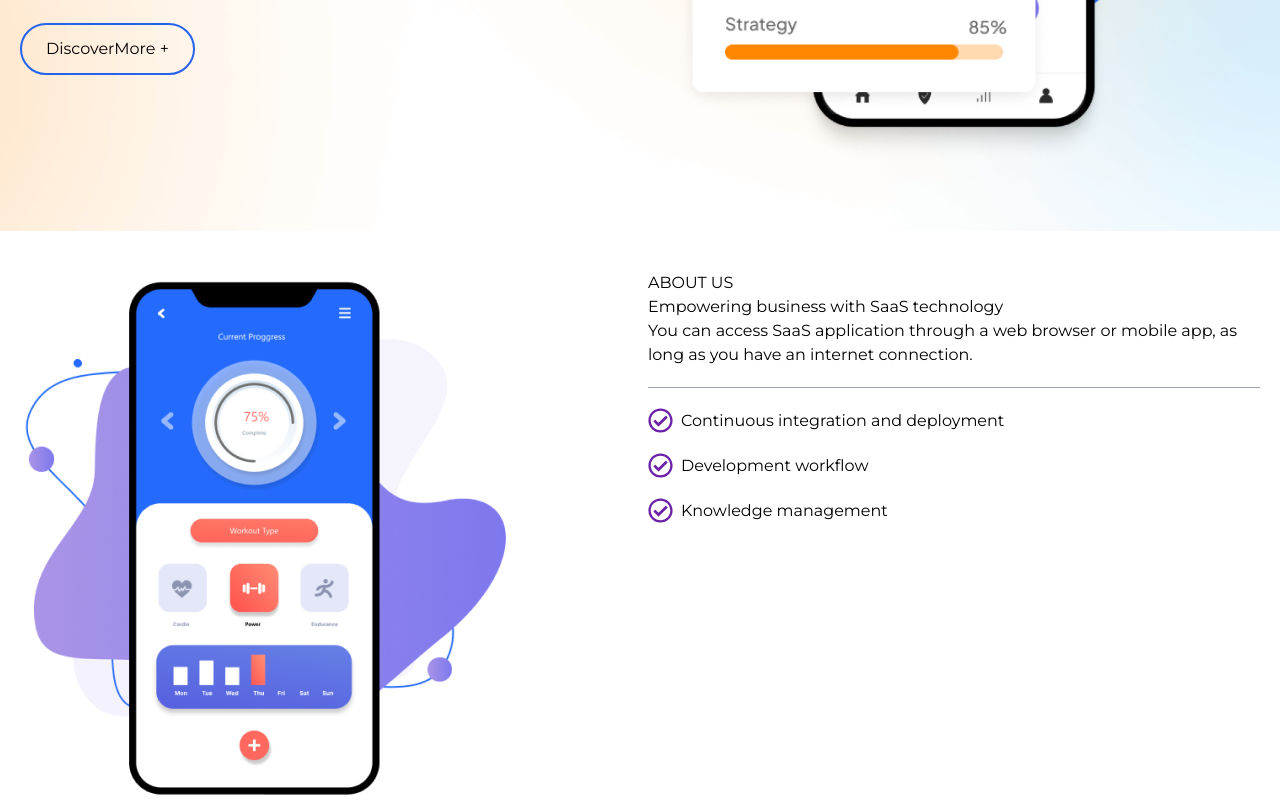
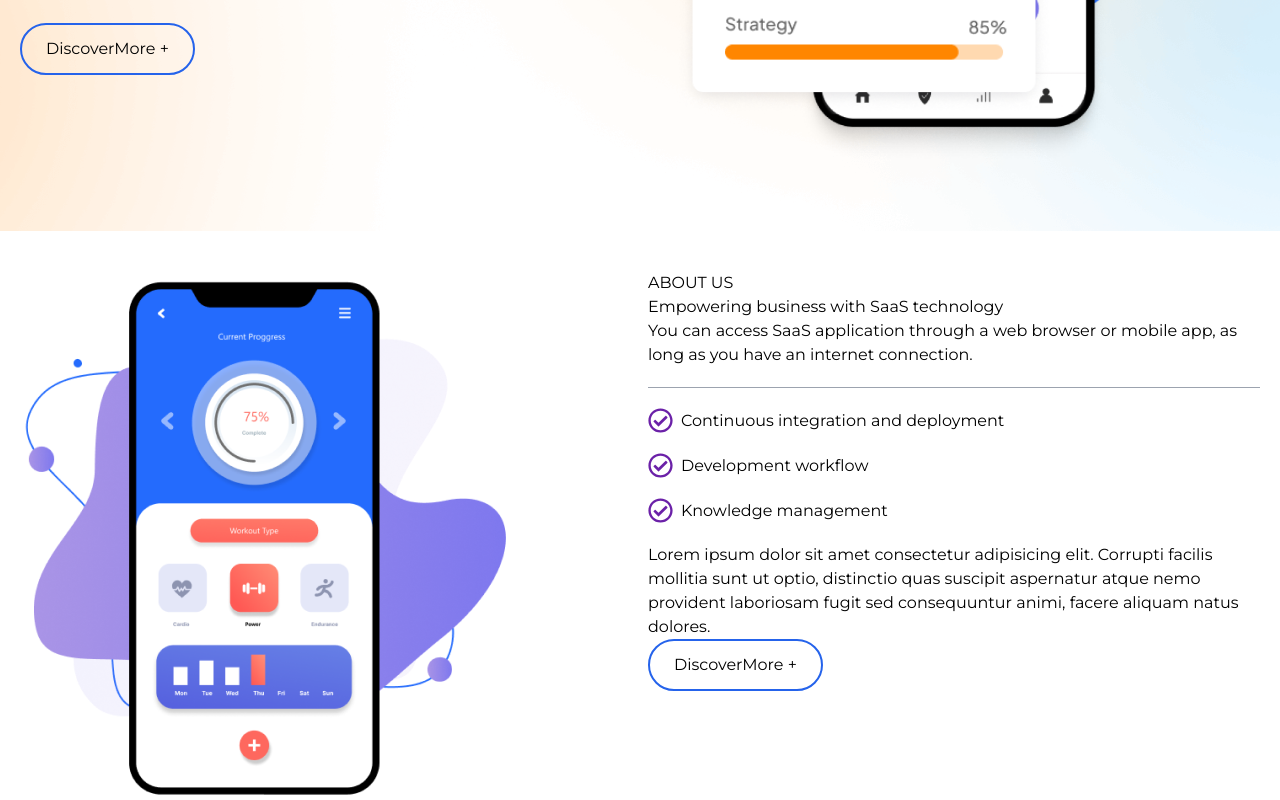
Before and after one commit to ajaypoddar78890/peralexsaslandingpage, a Next.js app: page / in a window 1280 px wide. Shown: the part 641-1441 px from the top of the page. Built offline with nearby package versions, Linux system fonts and the light colour scheme.

Commit message:
added the empoer section

```diff
--- a/src/app/sections/Empowring.jsx
+++ b/src/app/sections/Empowring.jsx
@@ -1,6 +1,5 @@
 import { FaRegCheckCircle } from "react-icons/fa";
-import react from "react";
-import Image from "next/image";
+import Link from "next/link";
 const Empowring = () => {
   return (
     <div className="empowring-section container mx-auto px-5">
@@ -38,6 +37,20 @@ const Empowring = () => {
               <span className=" ">Knowledge management</span>
             </div>
           </div>
+          <p>
+            Lorem ipsum dolor sit amet consectetur adipisicing elit. Corrupti
+            facilis mollitia sunt ut optio, distinctio quas suscipit aspernatur
+            atque nemo provident laboriosam fugit sed consequuntur animi, facere
+            aliquam natus dolores.
+          </p>
+          <div className="flex flex-col sm:flex-row justify-start gap-4 items-start">
+            <Link
+              href="#"
+              className="py-3 px-6 border-2 border-blue-600 text-black font-medium rounded-[2rem] hover:text-white hover:bg-blue-600 transition duration-300 mt-3 md:mt-0 "
+            >
+              DiscoverMore +
+            </Link>
+          </div>
         </div>
       </div>
     </div>
```
